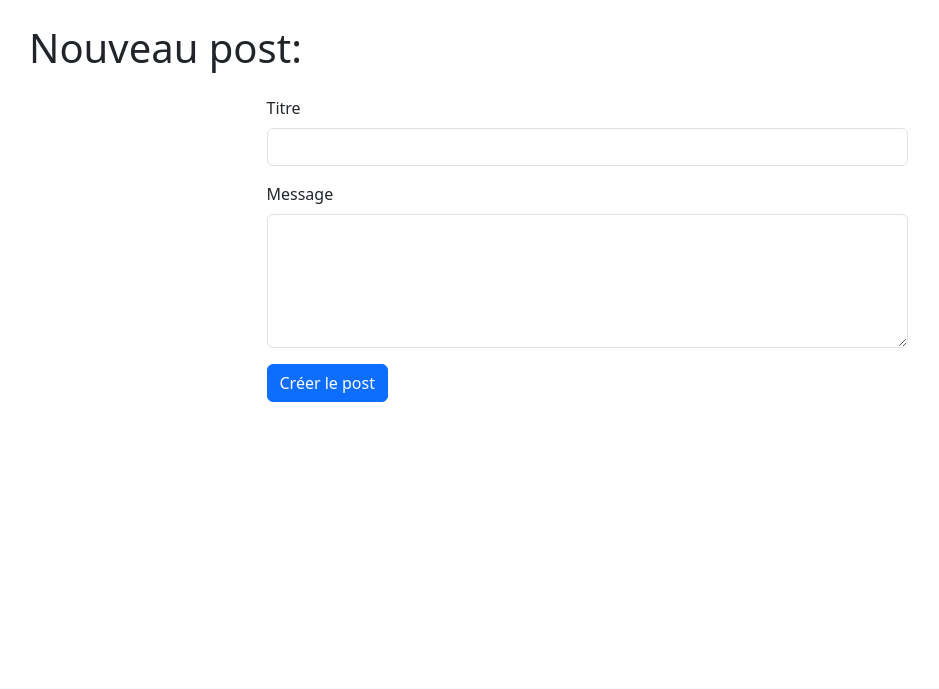
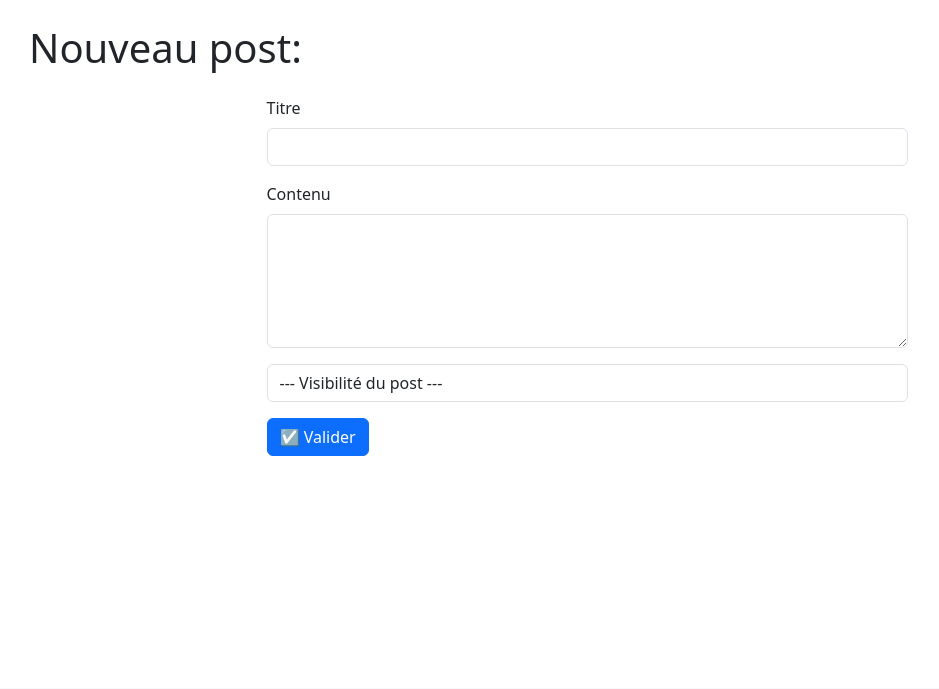
Before and after one commit to Arthurprnt/3A2526-Blog, a PHP site: page /index.php?url=creer in a window 1280 px wide. Shown: the part 56-745 px from the top of the page, without its empty margins (53-992 px from the left). Run offline with PHP 8.4, Linux system fonts and the light colour scheme; some web fonts are replaced.

Commit message:
Ajout feature: Possibilité d'ajouter un post à la BDD
Sans vérification des permissions

```diff
--- a/app/Controllers/HomeController.php
+++ b/app/Controllers/HomeController.php
@@ -14,6 +14,26 @@ class HomeController extends BaseController {
     public function __construct() {
         parent::__construct();
         $this->postModel = new PostModel();
+    }
+
+    public function convertTitleToURL($title) {
+
+        // Conversion to lwer du titre
+        $title = strtolower($title);
+
+        // remplacement des " " par des "-"
+        $title = str_replace(' ', '-', $title);
+
+        // Suppression des caractères invalides
+        $title = preg_replace('/[^a-z0-9\-]/', '', $title);
+
+        // Suppression des "-" consécutifs
+        $title = preg_replace('/-+/', '-', $title);
+
+        // Supprime les "-" en début et fin du titre
+        $title = trim($title, '-');
+
+        return $title;
     }
 
     /**
@@ -82,7 +102,7 @@ class HomeController extends BaseController {
                 header('Location: /3A2526-Blog/contact');
                 exit;
             } else {
-                $this->logger->warning("Erreur de validation du formulaire de contact.");
+                $this->logger->info("Erreur de validation du formulaire de contact.");
             }
         }
 
@@ -133,7 +153,7 @@ class HomeController extends BaseController {
                     header('Location: /3A2526-Blog/connexion');
                 }
             } else {
-                $this->logger->warning("Erreur lors de la connexion à votre compte.");
+                $this->logger->info("Erreur lors de la connexion à votre compte.");
             }
         }
 
@@ -215,7 +235,7 @@ class HomeController extends BaseController {
                     die("Erreur SQL : " . $e->getMessage());
                 }
             } else {
-                $this->logger->warning("Erreur lors de la création du compte.");
+                $this->logger->info("Erreur lors de la création du compte.");
             }
         }
 
@@ -295,6 +315,29 @@ class HomeController extends BaseController {
             // L'utilisateut ne peut pas créer de post si pas connecté
             header('Location: /3A2526-Blog/');
         } else {
+            if ($_SERVER['REQUEST_METHOD'] === 'POST') {
+                // 1. Nettoyage et Validation
+                $titre = $_POST['titre'] ?? '';
+                $contenu = $_POST['contenu'] ?? '';
+                $visibilite = $_POST['visibilite'] ?? '';
+
+                $this->logger->info($titre);
+
+                if (empty($titre)) $errors['titre'] = "Le post doit avoir un titre.";
+                if (empty($contenu)) $errors['contenu'] = "Le post doit avoir un contenu.";
+                if (empty($visibilite)) $errors['visibilite'] = "Choisissez la visibilité de votre nouveau post.";
+
+                if (empty($errors)) {
+                    $slug = $this->convertTitleToURL($titre);
+
+                    $db = Database::getInstance()->getConnection();
+                    $stmt = $db->prepare("INSERT INTO Articles (utilisateur_id, titre, slug, contenu, statut) VALUES (?, ?, ?, ?, ?)");
+                    $stmt->execute([$session->get("user")["id"], $titre, $slug, $contenu, $visibilite]);
+                } else {
+                    $this->logger->info("Erreur lors d'une tentative d'enregistrement de post.");
+                }
+            }
+
             $this->render('creer.twig', [
                 'page_title' => 'Nouveau post:',
                 'errors' => $errors,
--- a/app/Views/creer.twig
+++ b/app/Views/creer.twig
@@ -28,20 +28,35 @@
                     {% endif %}
                 </div>
 
-                {# Champ Message #}
+                {# Champ Contenu #}
                 <div class="mb-3">
-                    <label for="message" class="form-label">Message</label>
-                    <textarea class="form-control {% if errors.message %}is-invalid{% endif %}"
-                              id="message"
-                              name="message"
+                    <label for="contenu" class="form-label">Contenu</label>
+                    <textarea class="form-control {% if errors.contenu %}is-invalid{% endif %}"
+                              id="contenu"
+                              name="contenu"
                               rows="5"
-                              required>{{ old_input.message|default('') }}</textarea>
-                    {% if errors.message %}
-                        <div class="invalid-feedback">{{ errors.message }}</div>
+                              required>{{ old_input.contenu|default('') }}</textarea>
+                    {% if errors.contenu %}
+                        <div class="invalid-feedback">{{ errors.contenu }}</div>
                     {% endif %}
                 </div>
 
-                <button type="submit" class="btn btn-primary">Créer le post</button>
+                <div class="mb-3">
+                    <select cl class="form-control {% if errors.visibilite %}is-invalid{% endif %}"
+                            id="visibilite"
+                            name="visibilite"
+                            rows="5"
+                            required>
+                        <option selected="" value="">--- Visibilité du post ---</option>
+                        <option value="Publié">Publique</option>
+                        <option value="Brouillon">Brouillon</option>
+                    </select>
+                    {% if errors.visibilite %}
+                        <div class="invalid-feedback">{{ errors.visibilite }}</div>
+                    {% endif %}
+                </div>
+
+                <button type="submit" class="btn btn-primary">☑️ Valider</button>
             </form>
         </div>
     </div>
```
